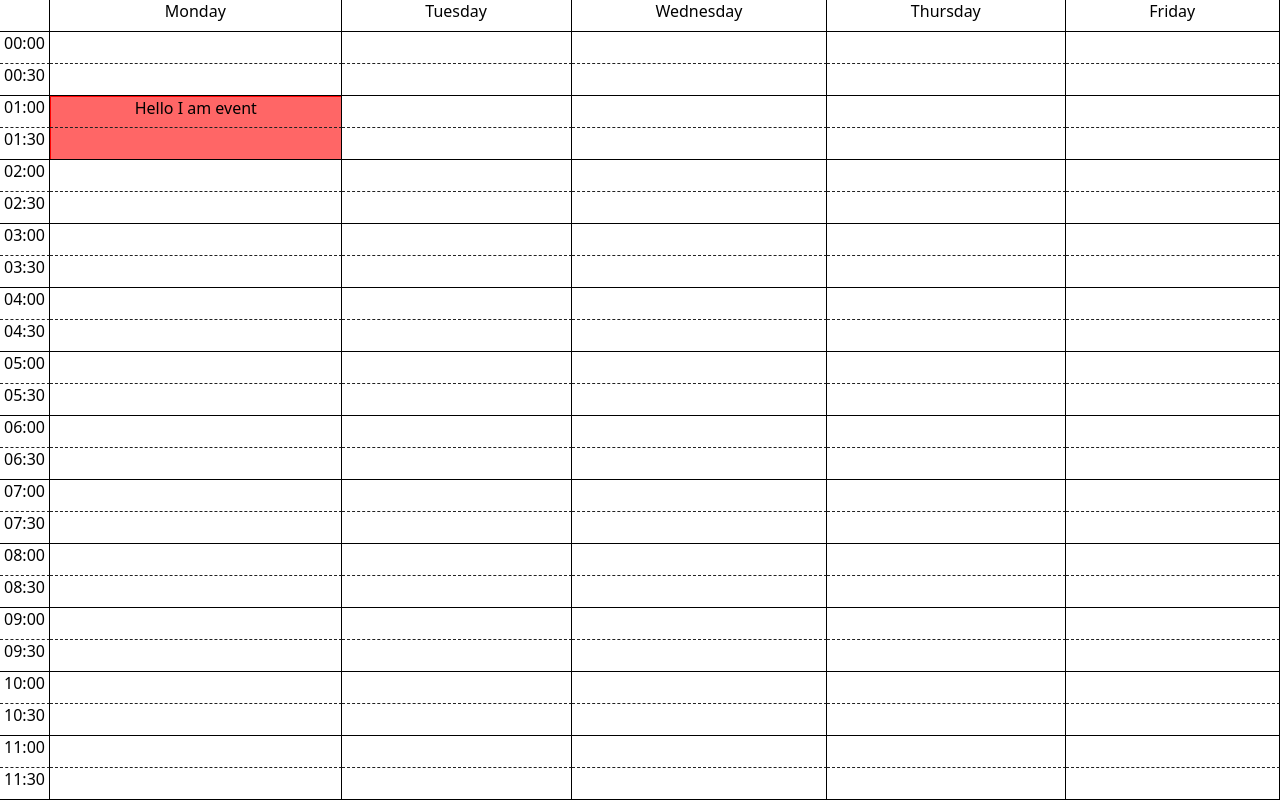
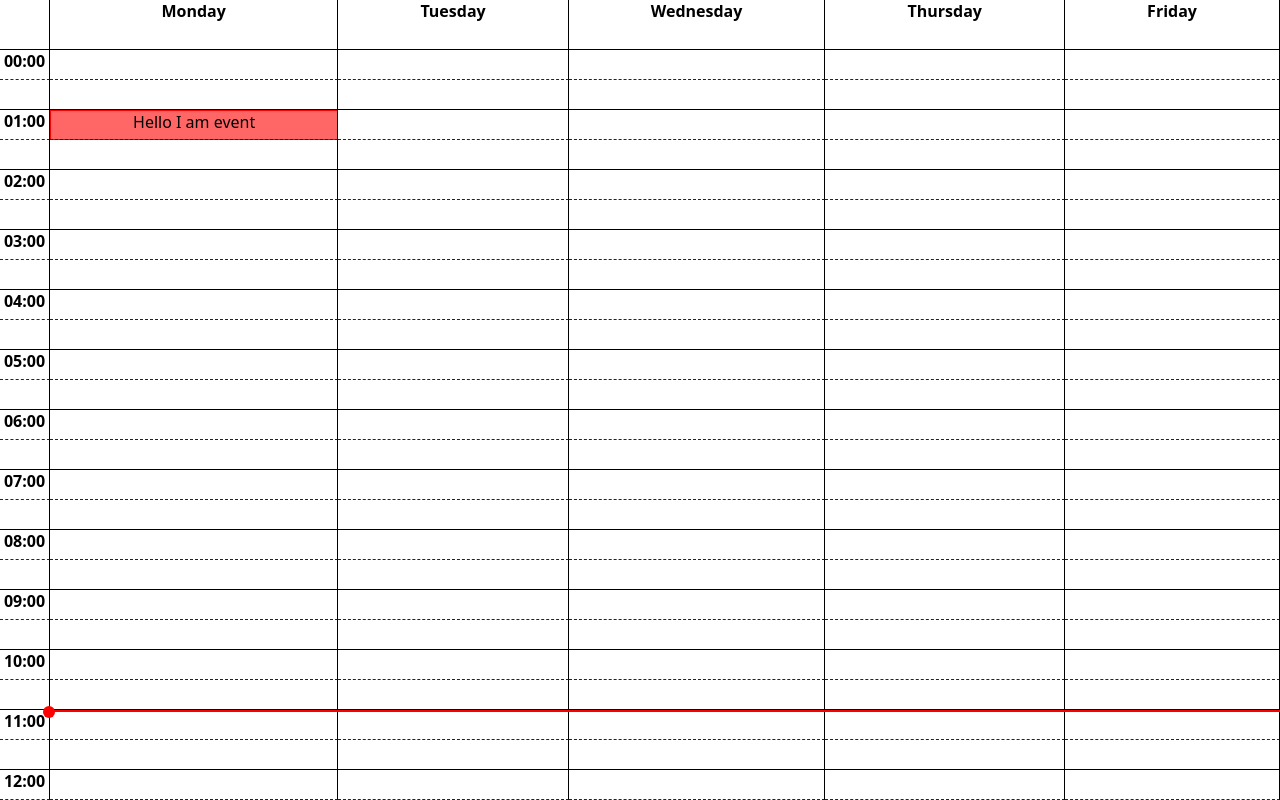
Before and after one commit to rugulous/schedule, a Vue app: page / in a window 1280 px wide. Shown: the top 800 px of the page. Built offline with nearby package versions, Linux system fonts and the light colour scheme.

Commit message:
Add current time indicator

```diff
--- a/src/App.vue
+++ b/src/App.vue
@@ -1,8 +1,14 @@
 <style scoped>
+section{
+    --time-size: 50px;
+    --row-size: 30px;
+}
+
 .schedule {
     display: grid;
-    grid-template-columns: 50px auto;
-    grid-auto-rows: 2rem;
+    grid-template-columns: var(--time-size) auto;
+    grid-template-rows: 50px;
+    grid-auto-rows: var(--row-size);
     text-align: center;
 }
 
@@ -41,13 +47,38 @@
 
 .event {
     grid-column: 2;
-    grid-row: 4 / span 2;
+    grid-row: 4;
     border: solid 1px #f00;
     background-color: rgba(255, 0, 0, 0.6);
+    min-height: var(--row-size);
 }
 
 .event.clash{
     width: 50%;
+}
+
+#now{
+    z-index: 1;
+    border-top: solid 2px #F00;
+    position: absolute;
+    left: var(--time-size);
+    right: 0;
+    top: v-bind(now);
+}
+
+#now::before{
+    content: "";
+    background: #F00;
+    position: absolute;
+    border-radius: 50%;
+    height: 12px;
+    width: 12px;
+    margin-top: -6.5px;
+    left: -7px;
+}
+
+.time {
+    font-weight: bold;
 }
 </style>
 
@@ -57,24 +88,24 @@
     <section>
         <div class="schedule">
             <div></div>
-            <div>
+            <div class="time">
                 Monday
             </div>
-            <div>
+            <div class="time">
                 Tuesday
             </div>
-            <div>
+            <div class="time">
                 Wednesday
             </div>
-            <div>
+            <div class="time">
                 Thursday
             </div>
-            <div>
+            <div class="time">
                 Friday
             </div>
 
             <template v-for="(time, i) in data">
-                <div class="time" :style="'grid-area: ' + (i + 2) + '/ 1;'">{{ time }}</div>
+                <div class="time" :style="'grid-area: ' + (i + 2) + '/ 1;'" v-html="i % 2 == 0 ? time : ''"></div>
                 <div class="rowspace" :style="'grid-area: ' + (i + 2) + '/ 2;'"></div>
                 <div class="rowspace" :style="'grid-area: ' + (i + 2) + '/ 3;'"></div>
                 <div class="rowspace" :style="'grid-area: ' + (i + 2) + '/ 4;'"></div>
@@ -84,11 +115,13 @@
 
             <div class="event">Hello I am event</div>
         </div>
+        <div id="now"></div>
+
     </section>
 </template>
 
 <script setup lang="ts">
-import { ref } from 'vue';
+import { ref, onMounted } from 'vue';
 
 const data = ref<string[]>([]);
 
@@ -96,4 +129,24 @@ for (let i = 0; i < 24; i++) {
     data.value.push(i.toString().padStart(2, "0") + ":00");
     data.value.push(i.toString().padStart(2, "0") + ":30");
 }
+
+const date = new Date();
+const now = ref("0px");
+
+const timeout = (delayMs: number) => new Promise((res, _rej) => setTimeout(res, delayMs));
+
+(async () => {
+    while(true) {
+        now.value = 50 + (date.getHours() * 60) + date.getMinutes() + "px";
+        await timeout(60000);
+    }
+})();
+
+onMounted(() => {
+    const ticker = document.getElementById("now");
+    ticker?.scrollIntoView({
+        block: "center",
+        behavior: "smooth"
+    });
+});
 </script>
```
